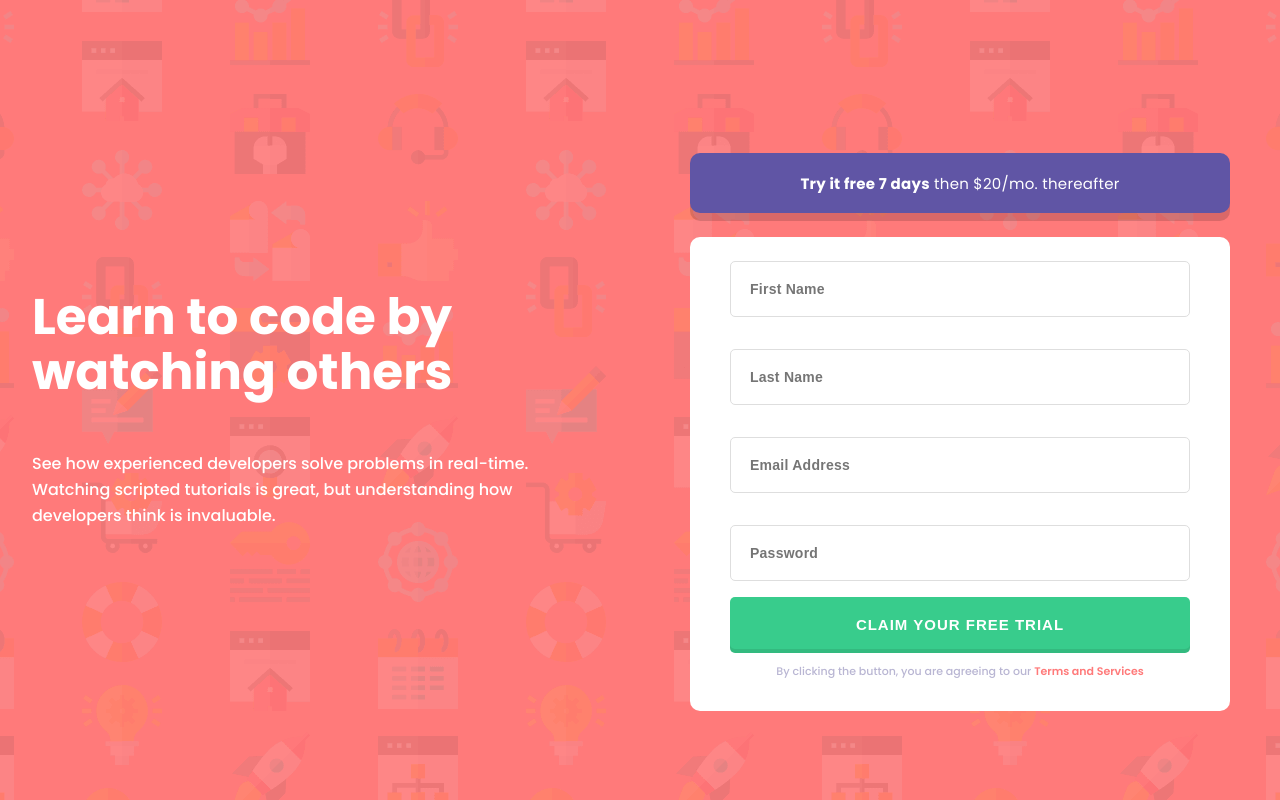
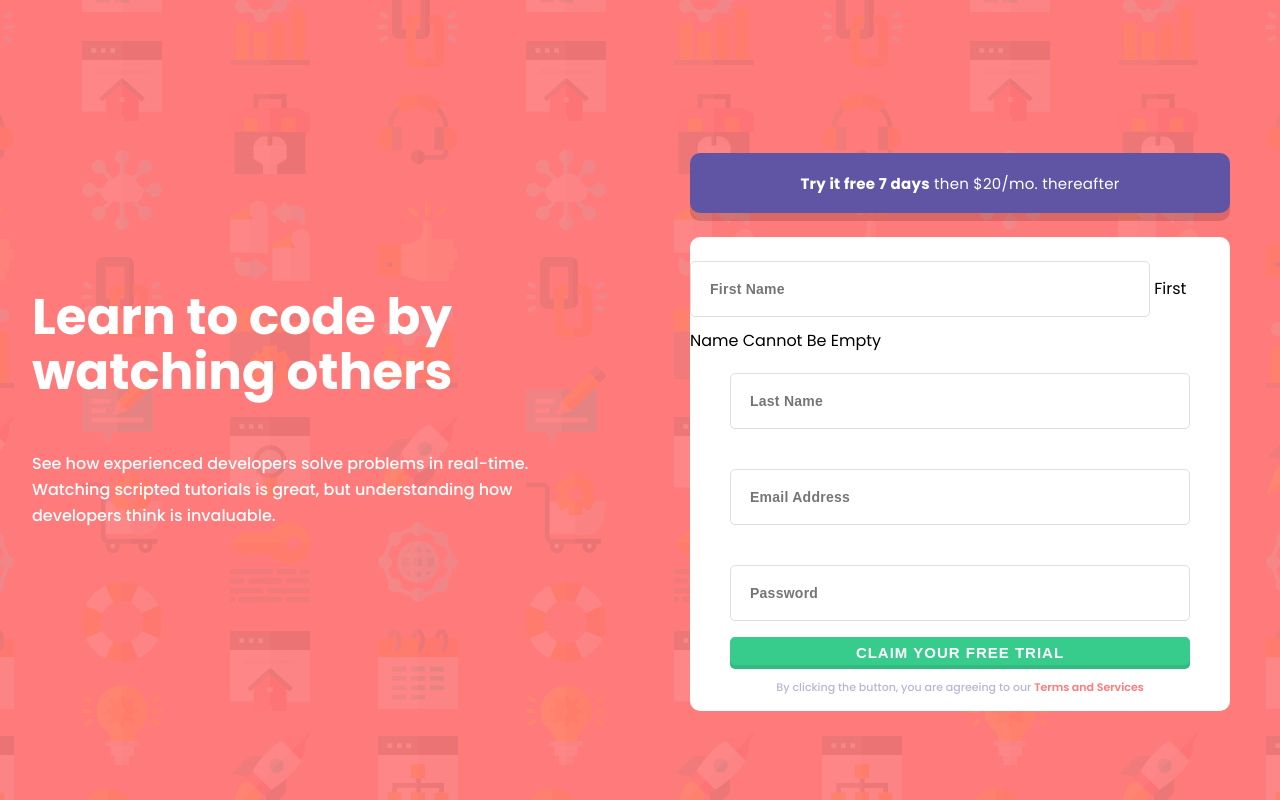
Before and after one commit to mohsensh7122/component-signup-form, a plain HTML site: page index.html in a window 1280 px wide. Drawn offline with Linux system fonts and the light colour scheme.

Commit message:
Created containers to style the inputs after receiving error

```diff
--- a/index.html
+++ b/index.html
@@ -37,11 +37,29 @@
         </div>
 
         <form>
-          <input type="text" placeholder="First Name">
-          <input type="text" placeholder="Last Name">
-          <input type="email" placeholder="Email Address">
-          <input type="password" placeholder="Password">
+          <div>
+            <input type="text" placeholder="First Name">
+            <span class="text">First Name Cannot Be Empty</span>
+          </div>
+
+          <div>
+            <input type="text" placeholder="Last Name">
+            <span class="text"></span>
+          </div>
+
+          <div>
+            <input type="email" placeholder="Email Address">
+            <span class="text"></span>
+          </div>
+
+          <div>
+            <input type="password" placeholder="Password">
+            <span class="text"></span>
+          </div>
+
+
           <button type="submit" class="submit-btn">Claim your free trial </button>
+
           <div class="tos">
             <p>By clicking the button, you are agreeing to our <span>Terms and Services</span></p>
           </div>
--- a/scss/components/_forms.scss
+++ b/scss/components/_forms.scss
@@ -60,6 +60,7 @@
 
 
     input {
+        display: block;
         margin: 16px 0;
         height: 56px;
 width: 279px;
@@ -122,3 +123,12 @@
     border-radius: 5px;
     box-shadow: inset 0px -4px 0px rgba(0, 0, 0, 0.0908818);
 }
+
+
+.error {
+    border: red;
+}
+
+// .text {
+//     display: block;
+// }
```
